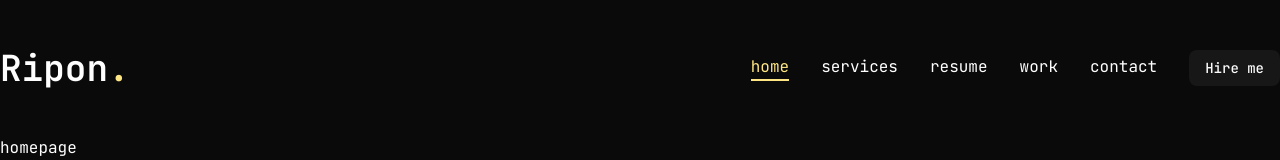
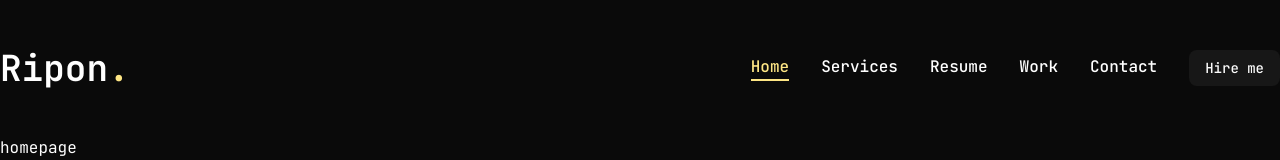
Before and after one commit to riponmondalbd/portfolio2.0, a Next.js app: page / in a window 1280 px wide. Shown: the top 160 px of the page. Built offline with nearby package versions, Linux system fonts and the light colour scheme.

Commit message:
make hover nab

```diff
--- a/src/components/Header/Nav/Nav.tsx
+++ b/src/components/Header/Nav/Nav.tsx
@@ -15,7 +15,7 @@ export default function Nav() {
           className={`${
             singleNav.path === pathname &&
             "text-amber-200 border-b-2 border-amber-200"
-          }`}
+          } capitalize font-medium hover:text-amber-200 transition-all`}
         >
           {singleNav.name}
         </Link>
```
